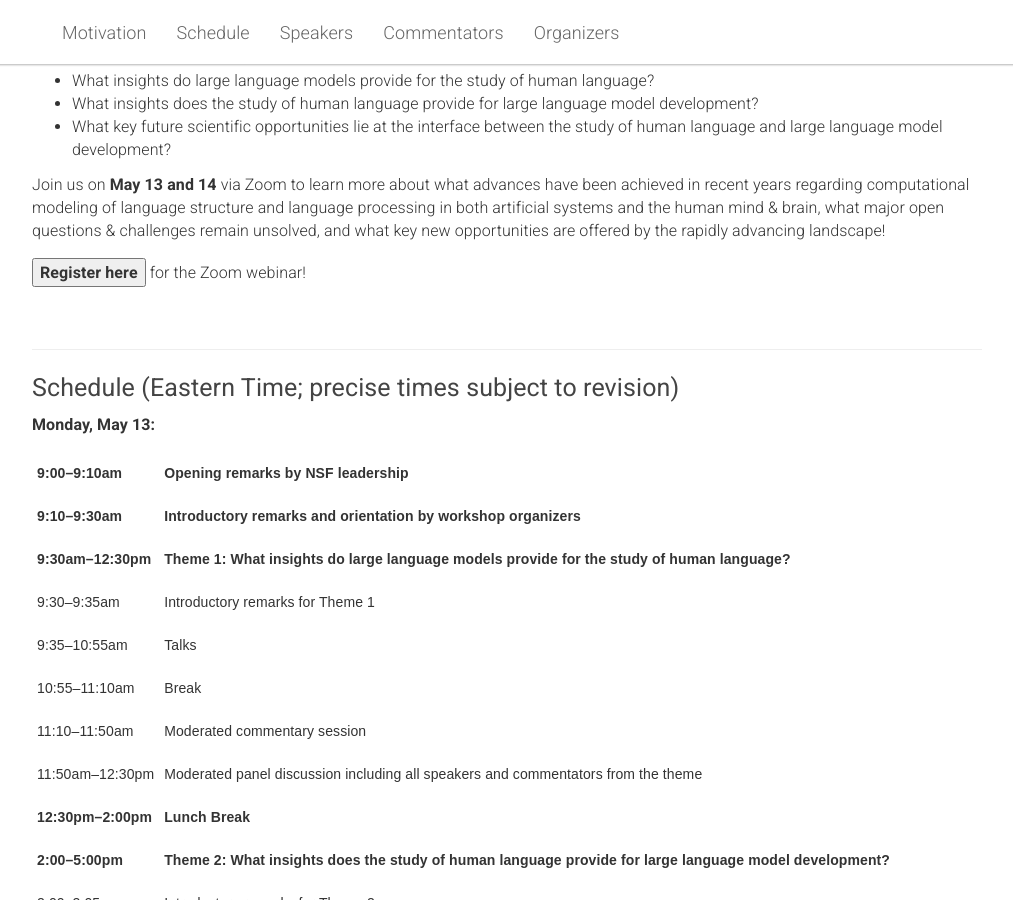
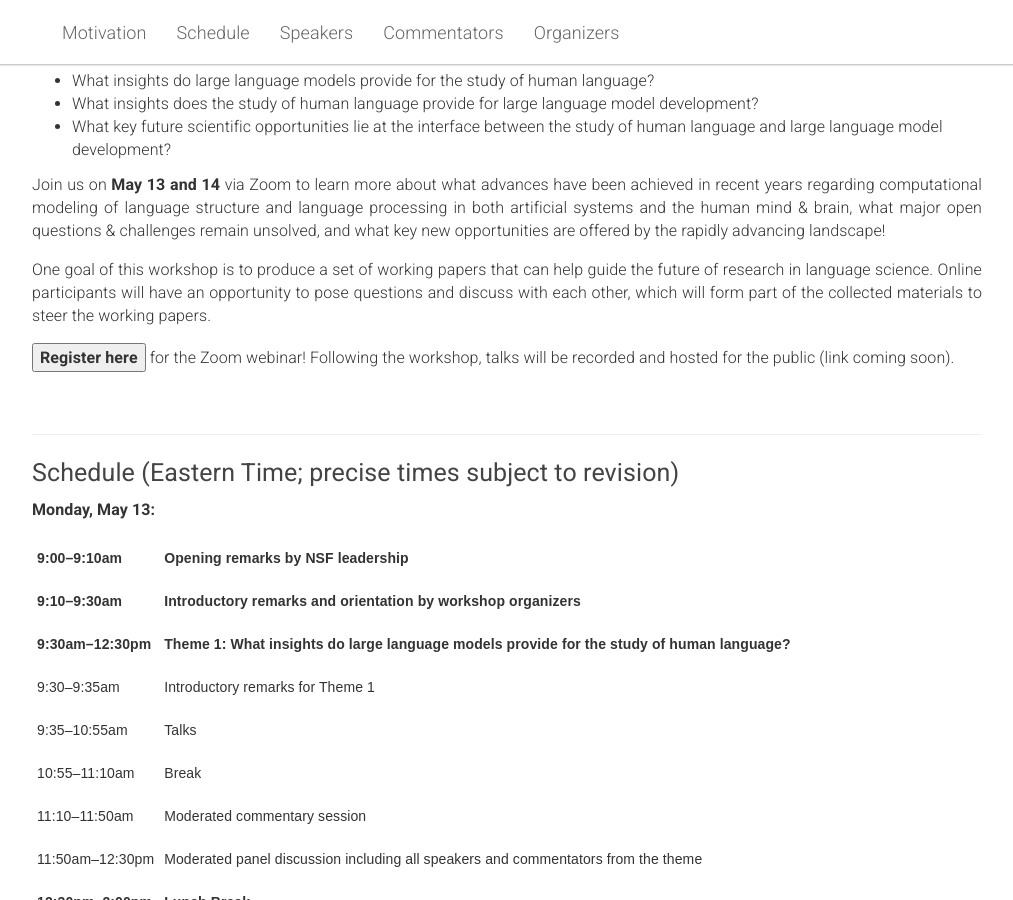
Before and after one commit to newhorizonsinlanguagescience/newhorizonsinlanguagescience.github.io, a Jekyll site: the page built from _pages/home.md, in a window 1280 px wide and 900 px high, scrolled down 932 px. Shown: the whole window, without its empty margins (133-1146 px from the left). Built offline with Jekyll 4.4.1, drawn with Linux system fonts in a browser that asks for light colours.

Commit message:
update to description noting working papers; other minor adjustments

```diff
--- a/_pages/home.md
+++ b/_pages/home.md
@@ -65,17 +65,23 @@ acknowledgements: ""
 <li>What insights do large language models provide for the study of human language?</li>
 <li>What insights does the study of human language provide for large language model development?</li>
 <li>What key future scientific opportunities lie at the interface between the study of human language and large language model development?</li>
-</ul>
+</ul><p>
     Join us on <b>May 13 and 14</b> via Zoom to learn more about what advances have been achieved in
     recent years regarding computational modeling of language
     structure and language processing in both artificial systems and
     the human mind & brain, what major open questions & challenges
     remain unsolved, and what key new opportunities are offered by the
     rapidly advancing landscape!
-
-        </p><p>
+</p><p>
+    One goal of this workshop is to produce a set of working papers
+    that can help guide the future of research in language science.
+    Online participants will have an opportunity to pose questions and discuss with each other,
+    which will form part of the collected materials to steer the working papers.
+</p>
+<p></p>
 <a
         href="https://nsf.zoomgov.com/webinar/register/WN_sNu3mKvZSdadFvccnv_MJQ" target="_blank"><button><b>Register here</b></button></a> for the Zoom webinar!
+        Following the workshop, talks will be recorded and hosted for the public (link coming soon).
     </p> </div> </div>
 
 <br />
@@ -175,6 +181,8 @@ acknowledgements: ""
   </tr>
 </tbody>
 </table>
+
+<br />
 
 <b>Tuesday, May 14:</b>
 
```
